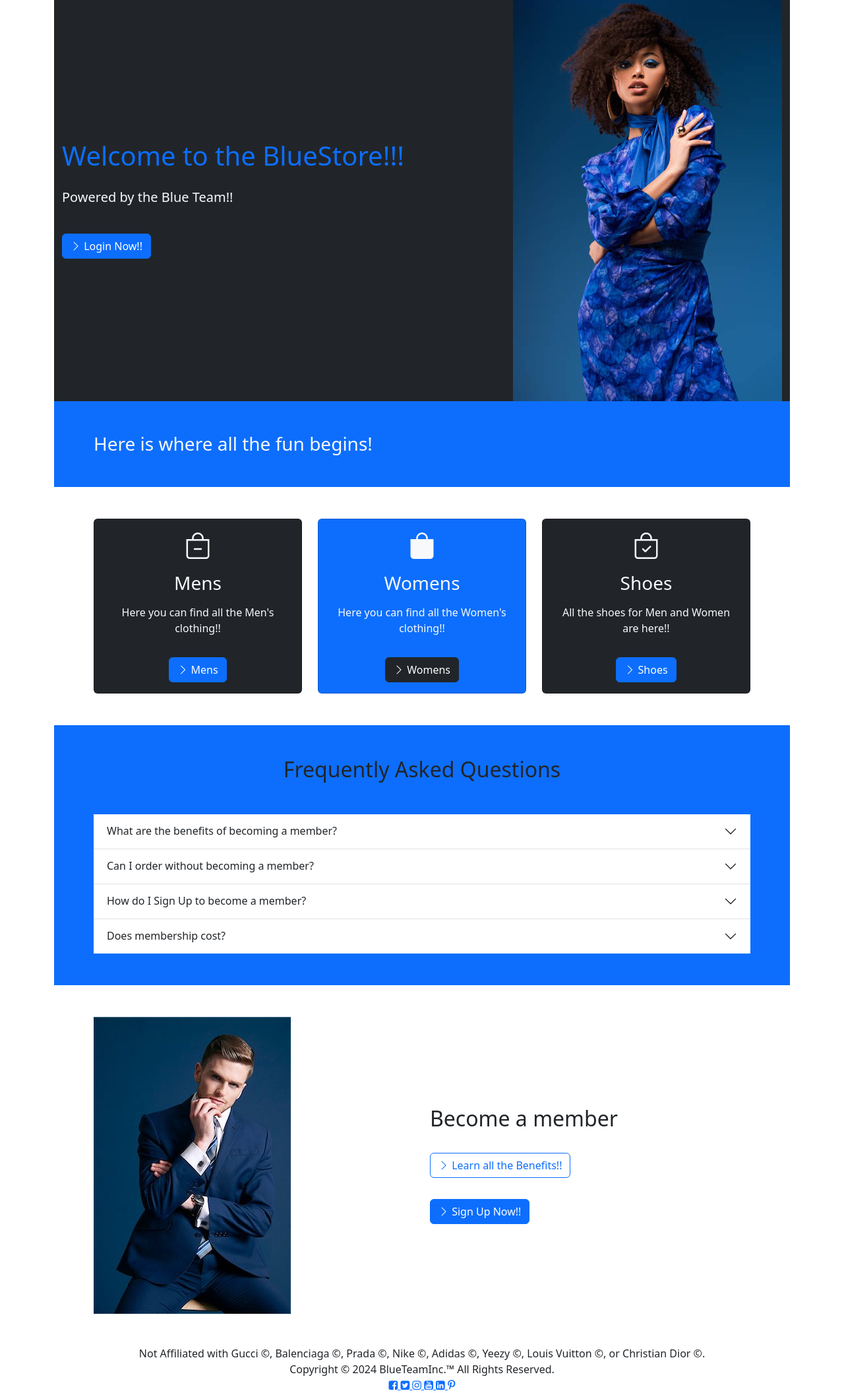
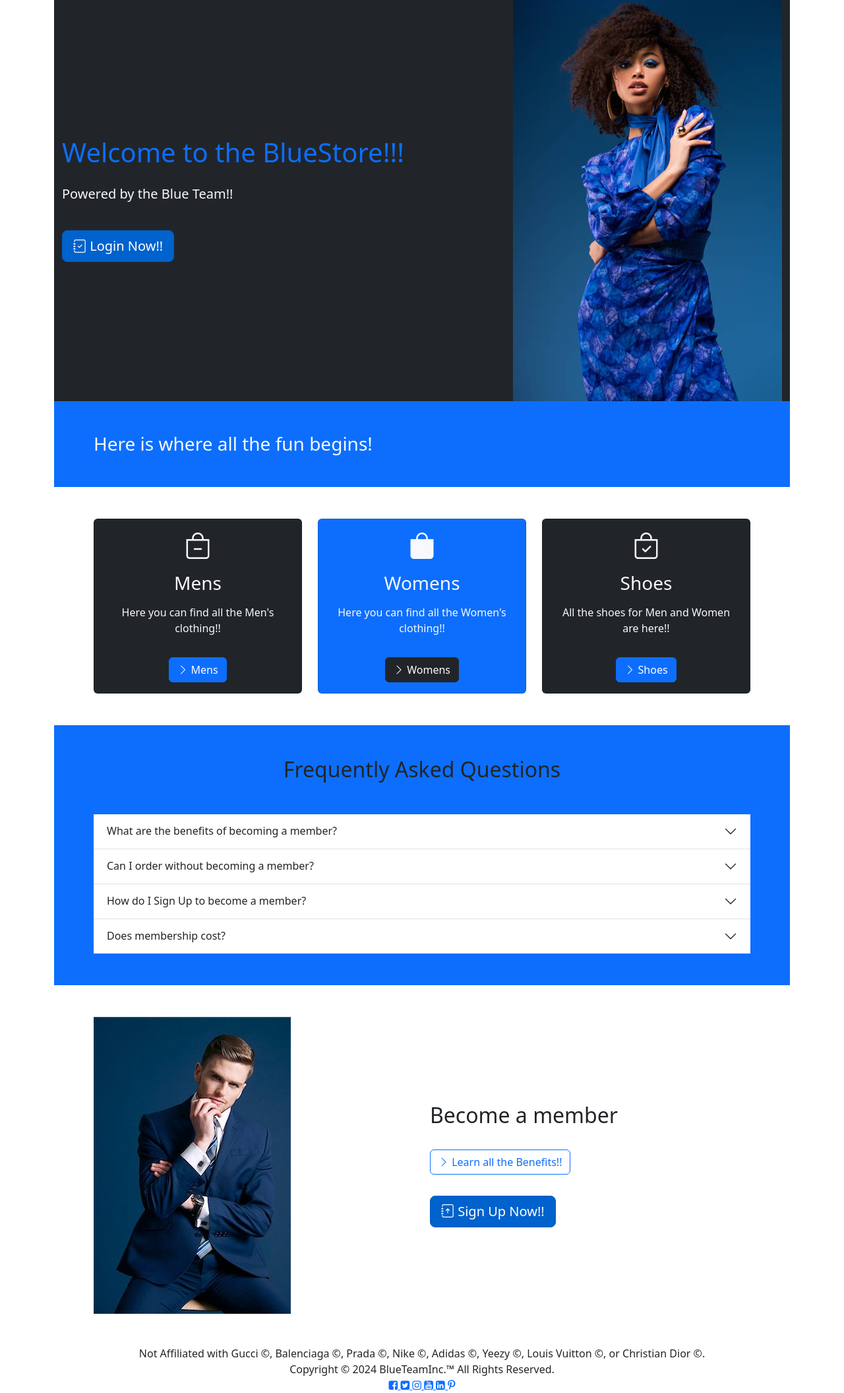
Before and after one commit to chrisscholl16/BlueTeamStore, a Flask app: page / in a window 1280 px wide. Shown: the part 200-2311 px from the top of the page at 66% size. Run offline with Flask 3, Linux system fonts and the light colour scheme; some libraries are stand-ins or nearby versions.

Commit message:
changed buttons and fixed login pic

```diff
--- a/BlueTeamStore/website/templates/home.html
+++ b/BlueTeamStore/website/templates/home.html
@@ -12,8 +12,8 @@
                   <p class="lead my-4">
                       Powered by the Blue Team!!
                   </p>
-                  <a href="/login" class="btn btn-primary mt-3">
-                    <i class="bi bi-chevron-right"></i> Login Now!!
+                  <a href="/login" class="btn btn-primary btn-lg active mt-3">
+                    <i class="bi bi-journal-check"></i> Login Now!!
                 </a>
               </div>
               <img src="static/images/bluegirl.jpg" style="height: 100"alt="">
@@ -250,8 +250,8 @@
                     <i class="bi bi-chevron-right"></i> Learn all the Benefits!!
                 </a>
               </p>
-              <a href="/sign_up" class="btn btn-primary mt-3">
-                <i class="bi bi-chevron-right"></i> Sign Up Now!!
+              <a href="/sign_up" class="btn btn-primary btn-lg active mt-3">
+                <i class="bi bi-journal-arrow-up"></i> Sign Up Now!!
             </a>
           </div>
       </div>
```
Also changed, not shown: BlueTeamStore/website/templates/login.html (+4 -3 lines), BlueTeamStore/website/templates/sign_up.html (+4 -3 lines), BlueTeamStore/website/static/images/login.jpg.
